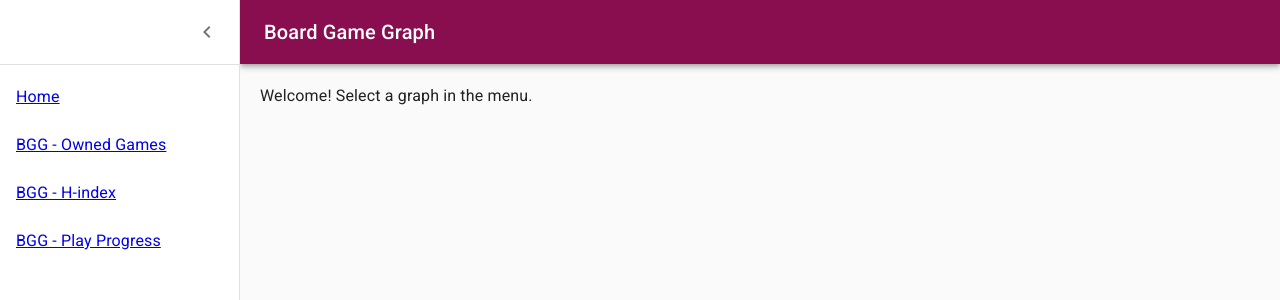
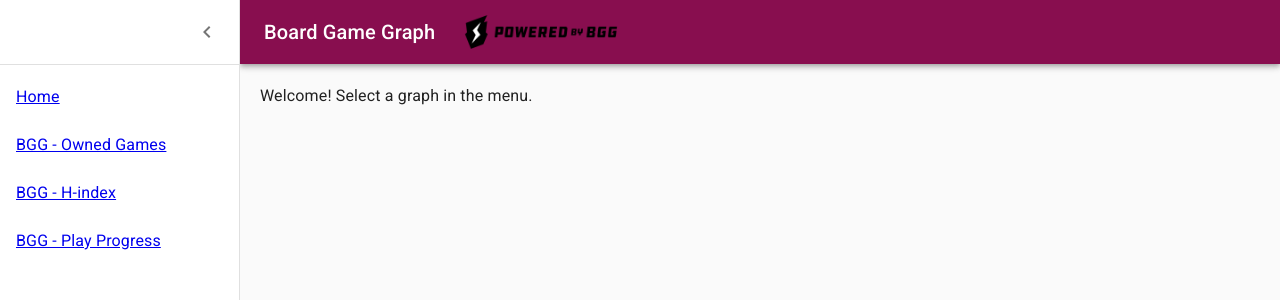
Before and after one commit to karine-larouche/graph-blog, a React (Create React App) app: page / in a window 1280 px wide. Shown: the top 300 px of the page. Built offline with nearby package versions, Linux system fonts and the light colour scheme.

Commit message:
Add powered-by-bgg image

```diff
--- a/src/pages/Layout/AppBar.js
+++ b/src/pages/Layout/AppBar.js
@@ -13,6 +13,9 @@ const useStyles = makeStyles(theme => ({
   },
   hide: {
     display: 'none',
+  },
+  title: {
+    marginRight: theme.spacing(3),
   },
 }));
 
@@ -36,6 +39,7 @@ const AppBar = ({ showMenuButton, openMenu }) => {
         <Typography variant="h6" noWrap className={classes.title}>
           Board Game Graph
         </Typography>
+        <img src="powered_by_K_02_MED.png" alt="Powered by BGG" height="48px" />
       </Toolbar>
     </MuiAppBar>
   );
```
Also changed, not shown: public/powered_by_K_02_MED.png (added).
